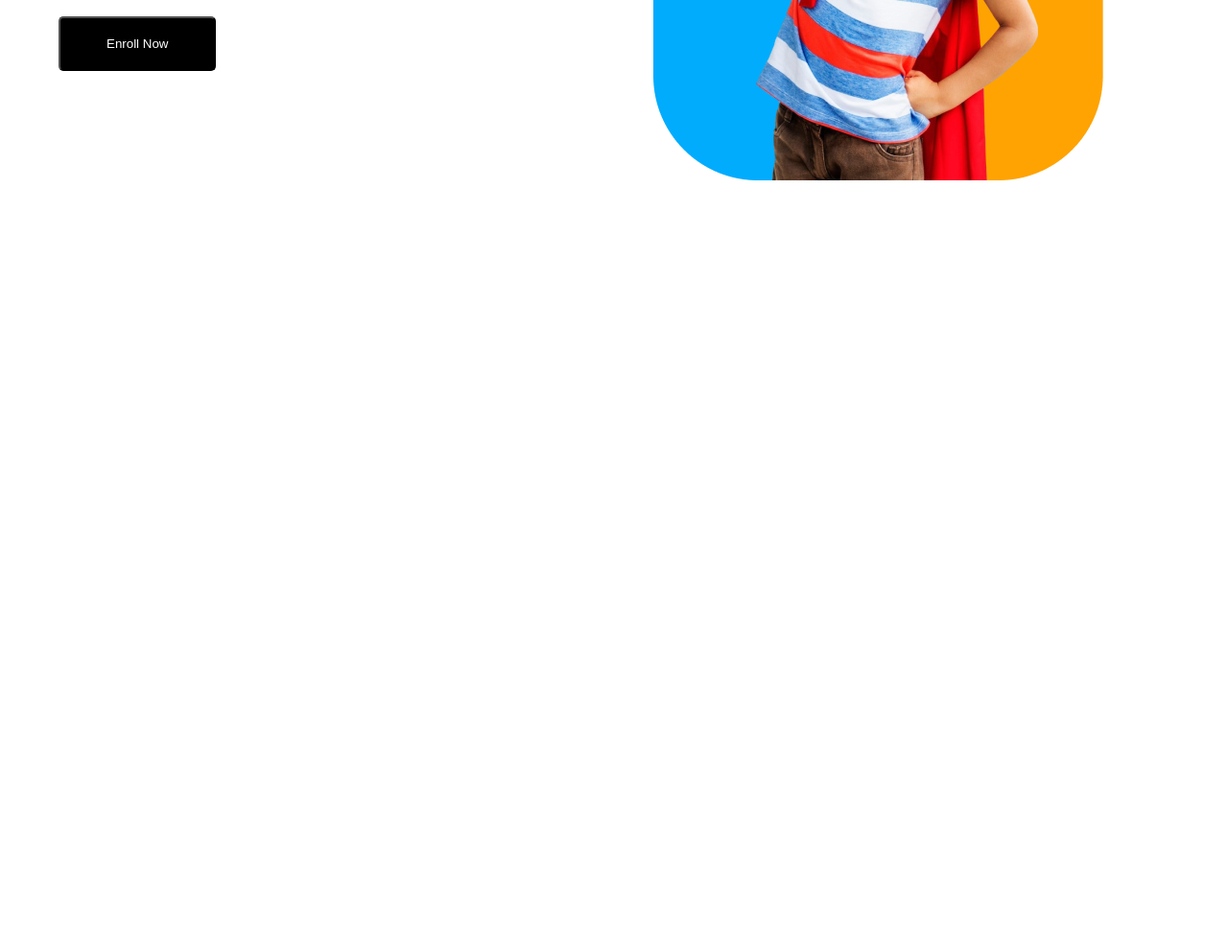
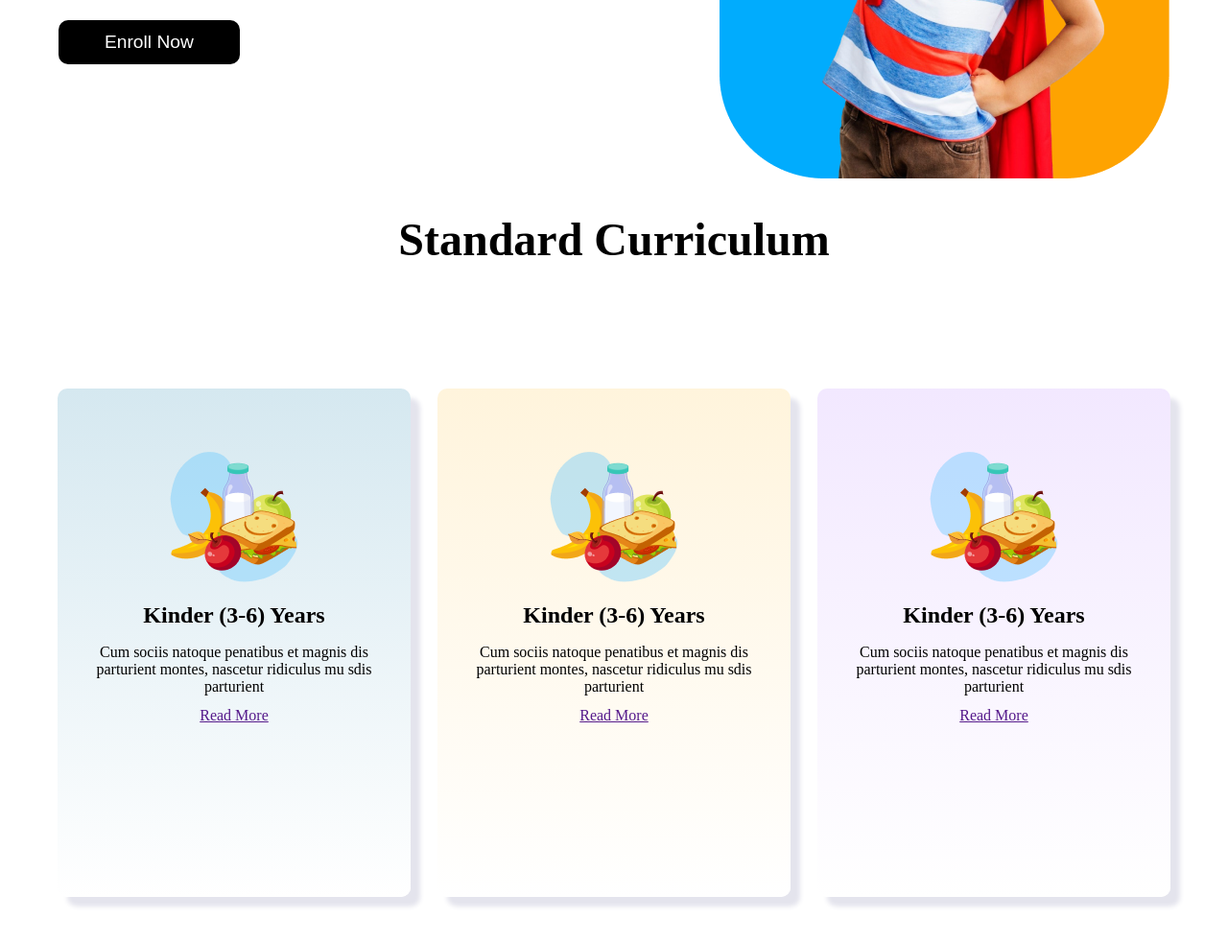
Before and after one commit to shaker11Batch/kids-schools, a plain HTML site: page index.html in a window 1280 px wide. Shown: the part 515-1498 px from the top of the page at 96% size. Before the commit the page ends 800 px from the top, so only its background shows below. Drawn offline with Linux system fonts and the light colour scheme.

Commit message:
card-section added

```diff
--- a/index.html
+++ b/index.html
@@ -31,20 +31,68 @@
         </nav>
     </header>
     <main>
+        <!-- banner section  -->
         <section>
             <div class="banner-container display-flex">
                 <div class="text-container">
                     <h2 class="text-title"><span class="primary-yellow">Empowering </span> <br>students from small
-                        <br>age <span class=" primary-blue"> towards vision</span></h2>
+                        <br>age <span class=" primary-blue"> towards vision</span>
+                    </h2>
                     <p class="text-description">With the courage, Confidence, Creativity and Compassion to make their
                         Unique Contribution in a Diverse and Dynamic World.</p>
                     <button class="btn-enroll">Enroll Now</button>
                 </div>
-<div class="banner-img">
-    <img src="./assets/hero-kids.png" alt="">
-</div>
+                <div class="">
+                    <img class="banner-img" src="./assets/hero-kids.png" alt="">
+                </div>
             </div>
         </section>
+
+        <!-- Standard Curriculum  -->
+         <section>
+            <div class="curriculum container">
+                <h1 class="container-heading">Standard Curriculum</h1>
+                <div class="display-flex main-container">
+                    <div class="card-container">
+                        <div class="card-img">
+                            <img src="./assets/kinder.png" alt="">
+                        </div>
+                    <div class="text-container">
+                        <h1 class="card-heading">Kinder (3-6) Years</h1>
+                        <p class="card-details">Cum sociis natoque penatibus et magnis
+                            dis parturient montes, nascetur ridiculus
+                            mu sdis parturient</p>
+                            <a href="">Read More</a>
+                    </div>
+                    </div>
+                    <div class="card-container-2">
+                        <div class="card-img">
+                            <img src="./assets/kinder.png" alt="">
+                        </div>
+                    <div class="text-container">
+                        <h1 class="card-heading">Kinder (3-6) Years</h1>
+                        <p class="card-details">Cum sociis natoque penatibus et magnis
+                            dis parturient montes, nascetur ridiculus
+                            mu sdis parturient</p>
+                            <a href="">Read More</a>
+                    </div>
+                    </div>
+                    <div class="card-container-3">
+                        <div class="card-img">
+                            <img src="./assets/kinder.png" alt="">
+                        </div>
+                    <div class="text-container">
+                        <h1 class="card-heading">Kinder (3-6) Years</h1>
+                        <p class="card-details">Cum sociis natoque penatibus et magnis
+                            dis parturient montes, nascetur ridiculus
+                            mu sdis parturient</p>
+                            <a href="">Read More</a>
+                    </div>
+                    </div>
+
+                </div>
+            </div>
+         </section>
     </main>
     <footer>
 
--- a/styles/kid.css
+++ b/styles/kid.css
@@ -14,7 +14,9 @@ body {
     }
 }
 
-
+header{
+    visibility: hidden;
+}
 
 
 
@@ -41,7 +43,7 @@ body {
     justify-content: space-between;
     align-items: center;
     margin: 2rem auto;
-    border: 1px solid red;
+    /* border: 1px solid red; */
 }
 
 .nav-logo {
@@ -72,6 +74,7 @@ ul>li>a {
     /* border: 1px solid red; */
     margin: 2rem auto;
     align-items: center;
+    justify-content: space-between;
 }
 
 .text-title {
@@ -87,6 +90,83 @@ ul>li>a {
 .btn-enroll{
     color: #FFFFFF;
     background-color:  black;
-    padding: 1.20rem 3rem;
-    border-radius: 5px;
+    padding: 0.75rem 3rem;
+    border-radius: 10px;
+    border: none;
+    font-size: 1.20rem;
 }
+.banner-img{
+    width: 100%;
+}
+
+
+/* Standard Curriculum */
+.container-heading{
+    font-size:3rem;
+    text-align: center ;
+    /* margin: 2rem 0rem; */
+
+
+}
+.main-container{
+    max-width: 1160px;
+    margin-bottom: 30px;
+    margin: 8rem auto;
+    justify-content: space-between;
+    align-items: center;
+    text-align: center;
+    gap: 1.75rem;
+
+}
+.card-container{
+    max-width: 367px;
+    height: 400px;
+    padding: 65px 20px;
+    border-radius: 10px;
+    box-shadow:  10px 10px 5px rgb(228, 228, 237);
+    background: linear-gradient(to bottom,#d5e8f0,#FFFFFF);
+    block-size: cover;
+
+}
+.card-container-2{
+    max-width: 367px;
+    height: 400px;
+    padding: 65px 20px;
+    border-radius: 10px;
+    box-shadow:  10px 10px 5px rgb(228, 228, 237);
+    background: linear-gradient(to bottom,#FFF4DC,#FFFFFF);
+    block-size: cover;
+
+}
+.card-container-3{
+    max-width: 367px;
+    height: 400px;
+    padding: 65px 20px;
+    border-radius: 10px;
+    box-shadow:  10px 10px 5px rgb(228, 228, 237);
+    background: linear-gradient(to bottom,#F2E8FF,#FFFFFF);
+    block-size: cover;
+
+}
+.card-heading{
+    margin: 1rem 0rem;
+}
+.card-details{
+    margin: 0.75rem;
+}
+
+
+
+
+/* Responsive  media querry */
+@media screen and (max-width:570px) {
+    .banner-container{
+        flex-direction: column-reverse;
+        margin: 20px 10px;
+        text-align: center;
+    }
+    .text-title {
+       font-size: 1.50rem;
+    }
+
+}
```
